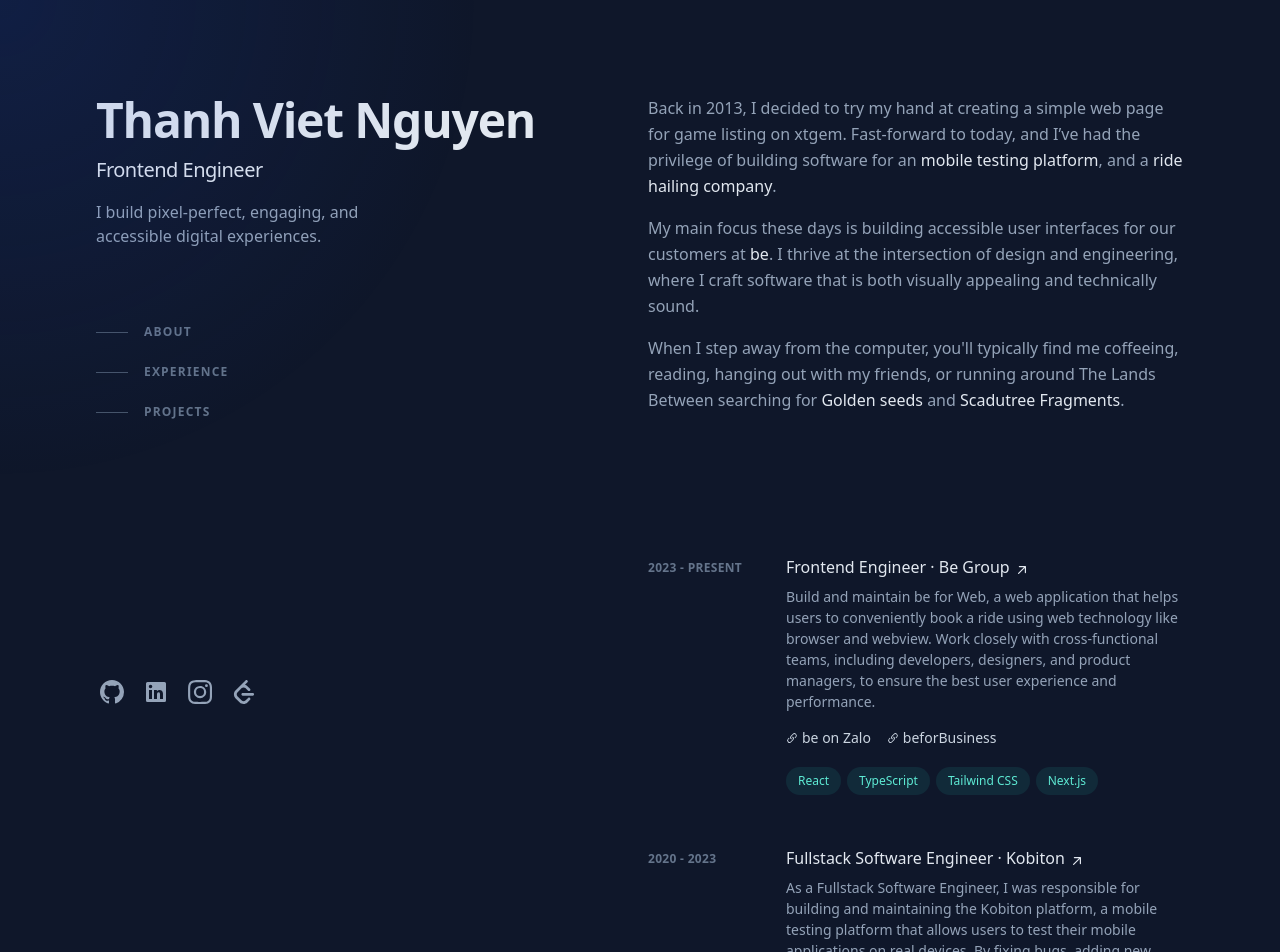
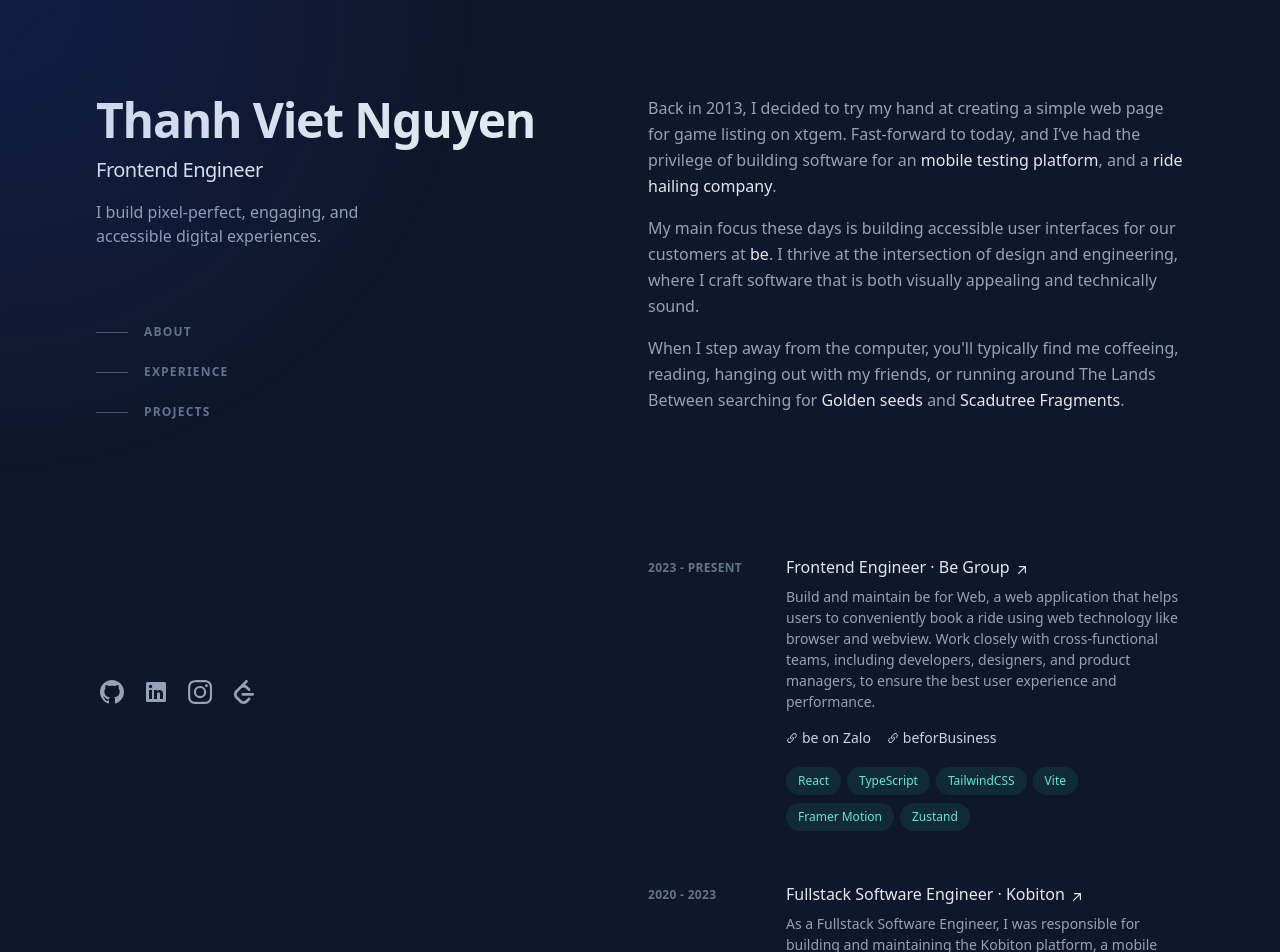
Before and after one commit to shivaluma/thanhvietnguyen.com, a Next.js app: page / in a window 1280 px wide. Shown: the top 952 px of the page. Built offline with nearby package versions, Linux system fonts and the light colour scheme.

Commit message:
chore: update stacks

```diff
--- a/src/config.ts
+++ b/src/config.ts
@@ -57,7 +57,14 @@
         },
       ],
 
-      stacks: ["React", "TypeScript", "Tailwind CSS", "Next.js"],
+      stacks: [
+        "React",
+        "TypeScript",
+        "TailwindCSS",
+        "Vite",
+        "Framer Motion",
+        "Zustand",
+      ],
     },
     {
       duration: "2020 - 2023",
@@ -74,7 +81,7 @@
         },
       ],
 
-      stacks: ["React", "TypeScript", "Tailwind CSS", "Next.js"],
+      stacks: ["React", "TypeScript", "NodeJS", "Kafka", "AWS"],
     },
   ],
 } as const;
```
